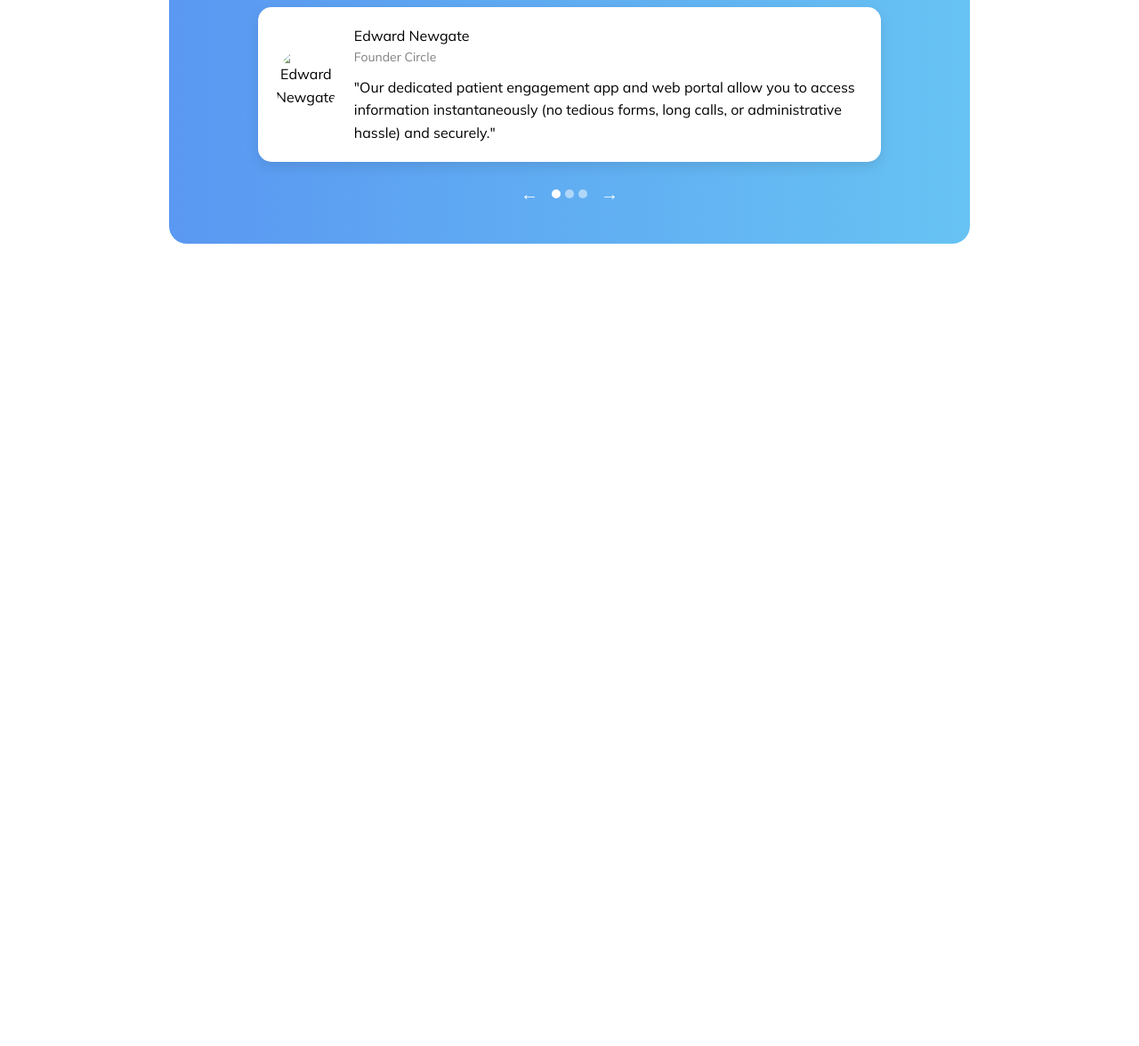
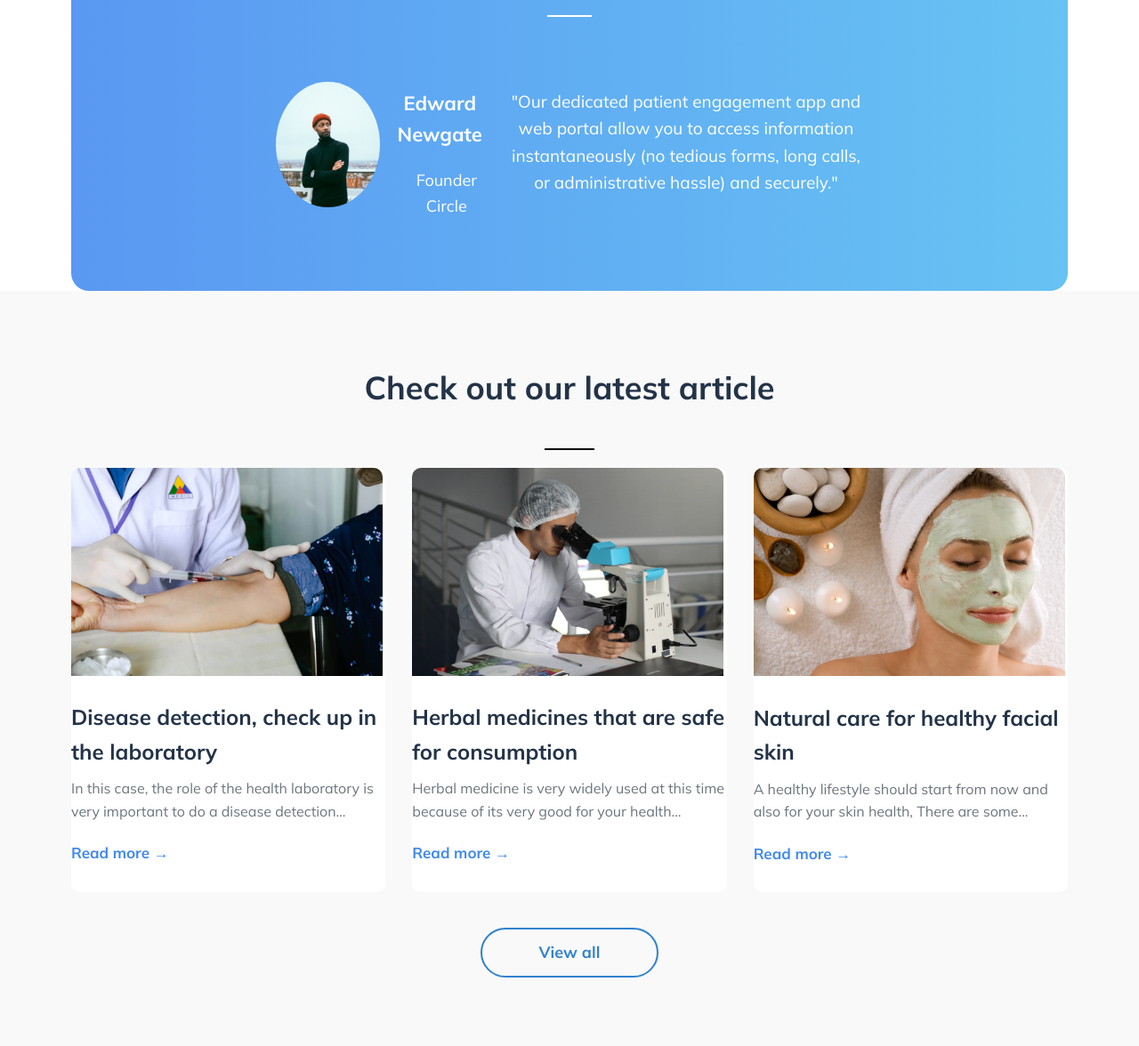
Before and after one commit to Guii-Script/HTML_Site_Medico, a plain HTML site: page index.html in a window 1280 px wide. Shown: the part 3264-4440 px from the top of the page at 89% size. Before the commit the page ends 3538 px from the top, so only its background shows below. Drawn offline with Linux system fonts and the light colour scheme.

Commit message:
Aprimoramentos no código, HTML e CSS

```diff
--- a/index.html
+++ b/index.html
@@ -45,28 +45,41 @@
           <div class="service-card">
             <img src="image/lupa.png" alt="Search doctor" />
             <h3>Search doctor</h3>
-            <p>Choose your doctor from thousands of specialist, general, and trusted hospitals</p>
+            <p>
+              Choose your doctor from thousands of specialist, general, and
+              trusted hospitals
+            </p>
           </div>
           <div class="service-card">
             <img src="image/remedio.png" alt="Online pharmacy" />
             <h3>Online pharmacy</h3>
-            <p>Buy  your medicines with our mobile application with a simple delivery system</p>
+            <p>
+              Buy your medicines with our mobile application with a simple
+              delivery system
+            </p>
           </div>
           <div class="service-card">
             <img src="image/celular.png" alt="Consultation" />
             <h3>Consultation</h3>
-            <p>Free consultation with our trusted doctors and get the best recomendations</p>
+            <p>
+              Free consultation with our trusted doctors and get the best
+              recomendations
+            </p>
           </div>
           <div class="service-card">
             <img src="image/prancheta.png" alt="Details info" />
             <h3>Details info</h3>
-            <p>Free consultation with our trusted doctors and get the best recomendations</p>
+            <p>
+              Free consultation with our trusted doctors and get the best
+              recomendations
+            </p>
           </div>
           <div class="service-card">
             <img src="image/kit_medico.png" alt="Emergency care" />
             <h3>Emergency care</h3>
-            <p>You can get 24/7 urgent care for yourself or your children and your
-              lovely family
+            <p>
+              You can get 24/7 urgent care for yourself or your children and
+              your lovely family
             </p>
           </div>
           <div class="service-card">
@@ -82,13 +95,18 @@
 
       <div class="container">
         <div class="image-content">
-          <img class="img_segunda" src="image/segunda_ilustracao.png" alt="Saúde Virtual" />
+          <img
+            class="img_segunda"
+            src="image/segunda_ilustracao.png"
+            alt="Saúde Virtual"
+          />
         </div>
         <div class="text-content">
           <h1 class="titulo-terceiro">Leading healthcare providers</h1>
           <p class="paragrafo-terceiro">
-            Trafalgar provides progressive, and affordable healthcare, accessible on mobile and online for everyone.
-            To us, it’s not just work. We take pride in the solutions we deliver
+            Trafalgar provides progressive, and affordable healthcare,
+            accessible on mobile and online for everyone. To us, it’s not just
+            work. We take pride in the solutions we deliver
           </p>
           <a href="#" class="btn-learn-more">Learn more</a>
         </div>
@@ -98,44 +116,112 @@
         <div class="text-content">
           <h1 class="titulo-quarto">Download our mobile apps</h1>
           <p class="paragrafo-quarto">
-            Our dedicated patient engagement app and
-            web portal allow you to access information instantaneously (no tedeous form, long calls,
-            or administrative hassle) and securely
+            Our dedicated patient engagement app and web portal allow you to
+            access information instantaneously (no tedeous form, long calls, or
+            administrative hassle) and securely
           </p>
-          <a href="#" class="btn_sem_borda">Download <span class="arrow">↓</span></a>
+          <a href="#" class="btn_sem_borda"
+            >Download <span class="arrow-download">↓</span></a
+          >
         </div>
         <div class="image-content">
-          <img class="img_terceira" src="image/terceira_ilustracao.png" alt="Saúde Virtual" />
+          <img class="img_terceira" src="image/terceira_ilustracao.png" alt="Saúde Virtual"/>
         </div>
       </div>
 
 
-      <div class="testimonial-section">
-        <h2>What our customer are saying</h2>
-        <div class="testimonial-container">
-            <div class="testimonial-card">
-                <img src="image/user.jpg" alt="Edward Newgate" class="user-image">
-                <div class="testimonial-content">
-                    <h3>Edward Newgate</h3>
-                    <p class="user-role">Founder Circle</p>
-                    <p class="testimonial-text">
+
+      <div class="testemunho-section">
+        <h2 class="testemunho-titulo">What our customer are saying</h2>
+        <hr>
+        <div class="testemunho-container">
+            <div class="testemunho-card">
+                <img src="image/foto_homem.png" alt="Edward Newgate" class="user-image">
+                <div class="testemunho-content">
+                    <div>
+                        <h3 class="testemunho-nome">Edward Newgate</h3>
+                        <p class="user-role">Founder Circle</p>
+                    </div>
+                    <p class="testemunho-text">
                         "Our dedicated patient engagement app and web portal allow you to access
                         information instantaneously (no tedious forms, long calls, or administrative hassle) and securely."
                     </p>
                 </div>
             </div>
-            <div class="testimonial-navigation">
-                <span class="arrow left">←</span>
-                <div class="dots">
-                    <span class="dot active"></span>
-                    <span class="dot"></span>
-                    <span class="dot"></span>
-                </div>
-                <span class="arrow right">→</span>
+        </div>
+      </div>
+
+
+
+
+
+    <section class="articles">
+      <div class="articles-container">
+          <h2>Check out our latest article</h2>
+          <hr>
+          <div class="article-grid">
+              <div class="article-card">
+                  <img src="image/foto_sangue.png" alt="Disease detection, check up in the laboratory">
+                  <h3>Disease detection, check up in the laboratory</h3>
+                  <p>In this case, the role of the health laboratory is very important to do a disease detection...</p>
+                  <a href="#" class="read-more">Read more →</a>
+              </div>
+              <div class="article-card">
+                  <img src="image/foto_analise.png" alt="Herbal medicines that are safe for consumption">
+                  <h3>Herbal medicines that are safe for consumption</h3>
+                  <p>Herbal medicine is very widely used at this time because of its very good for your health...</p>
+                  <a href="#" class="read-more">Read more →</a>
+              </div>
+              <div class="article-card">
+                  <img src="image/foto_mascara.png" alt="Natural care for healthy facial skin">
+                  <h3>Natural care for healthy facial skin</h3>
+                  <p>A healthy lifestyle should start from now and also for your skin health, There are some...</p>
+                  <a href="#" class="read-more">Read more →</a>
+              </div>
+          </div>
+          <a href="#" class="btn_sem_borda">View all</a>
+      </div>
+  </section>
+
+
+  <footer class="footer">
+    <div class="footer-container">
+        <div class="footer-logo">
+            <img src="image/logo_trafalgar.png" alt="Trafalgar Logo">
+            <p>Trafalgar provides progressive, and affordable healthcare, accessible on mobile and online for everyone</p>
+            <p>©Trafalgar PTY LTD 2020. All rights reserved</p>
+        </div>
+        <div class="footer-links">
+            <div class="footer-column">
+                <h4>Company</h4>
+                <ul>
+                    <li><a href="#">About</a></li>
+                    <li><a href="#">Testimonials</a></li>
+                    <li><a href="#">Find a doctor</a></li>
+                    <li><a href="#">Apps</a></li>
+                </ul>
+            </div>
+            <div class="footer-column">
+                <h4>Region</h4>
+                <ul>
+                    <li><a href="#">Indonesia</a></li>
+                    <li><a href="#">Singapore</a></li>
+                    <li><a href="#">Hongkong</a></li>
+                    <li><a href="#">Canada</a></li>
+                </ul>
+            </div>
+            <div class="footer-column">
+                <h4>Help</h4>
+                <ul>
+                    <li><a href="#">Help center</a></li>
+                    <li><a href="#">Contact support</a></li>
+                    <li><a href="#">Instructions</a></li>
+                    <li><a href="#">How it works</a></li>
+                </ul>
             </div>
         </div>
     </div>
-
-    </main>
+</footer>
+</main>
   </body>
 </html>
--- a/style.css
+++ b/style.css
@@ -177,7 +177,7 @@ body {
     height: 56px;
     width: 200px;
 }
-.btn_sem_borda .arrow {
+.btn_sem_borda .arrow-download {
     margin-left: 8px;
 }
 
@@ -288,62 +288,79 @@ body {
 
 
 
-.testimonial-section {
+.testemunho-section {
     text-align: center;
     background: linear-gradient(to right, #5A98F2, #67C3F3);
     color: white;
     padding: 40px;
     border-radius: 20px;
-    max-width: 900px;
+    max-width: 1120px;
     margin: auto;
 }
 
-.testimonial-section h2 {
-    font-size: 24px;
-    margin-bottom: 10px;
+.testemunho-titulo {
+    font-size: 36px;
+    margin-bottom: 20px;
 }
 
-.testimonial-container {
+.testemunho-section hr {
+    border: none;
+    border-top: 2px solid white;
+    width: 50px;
+    margin: 20px auto;
+}
+
+.testemunho-container {
     display: flex;
     flex-direction: column;
     align-items: center;
 }
 
-.testimonial-card {
+.testemunho-card {
     display: flex;
-    align-items: center;
-    background: white;
-    color: black;
+    align-items: center; /* Centraliza verticalmente */
     padding: 20px;
-    border-radius: 15px;
     max-width: 700px;
-    box-shadow: 0px 5px 15px rgba(0, 0, 0, 0.1);
     margin: 20px 0;
+    color: #FFFFFF;
 }
 
 .user-image {
-    width: 80px;
-    height: 80px;
+    width: 141px;
+    height: 141px;
     border-radius: 50%;
     margin-right: 20px;
     object-fit: cover;
+    max-width: 141px;
 }
 
-.testimonial-content {
-    text-align: left;
+.testemunho-content {
+    display: flex;
+    align-items: flex-start; /* Alinha o conteúdo no topo */
+}
+
+.testemunho-nome {
+    font-weight: bold;
+    font-size: 22px;
+    margin-right: 10px;
+    margin-top: 20px; /* Ajuste para alinhar com a imagem */
 }
 
 .user-role {
-    font-size: 14px;
-    color: gray;
+    font-size: 18px;
+    color: #FFFFFF;
+    margin-left: 5px;
+    margin-top: 20px; /* Ajuste para alinhar com a imagem */
 }
 
-.testimonial-text {
-    font-size: 16px;
-    margin-top: 10px;
+.testemunho-text {
+    font-size: 19px;
+    max-width: 420px;
+    margin-left: 20px;
+    margin-top: 20px; /* Ajuste para alinhar com a imagem */
 }
 
-.testimonial-navigation {
+.testemunho-navigation {
     display: flex;
     align-items: center;
     gap: 15px;
@@ -353,6 +370,11 @@ body {
     font-size: 20px;
     cursor: pointer;
     color: white;
+}
+
+.arrow-download {
+    font-size: 21px;
+    cursor: pointer;
 }
 
 .dots {
@@ -372,3 +394,131 @@ body {
 .dot.active {
     opacity: 1;
 }
+
+
+
+
+
+.articles {
+    text-align: center;
+    padding: 80px;
+    background-color: #f9f9f9;
+}
+
+.articles-container {
+    max-width: 1120px;
+    margin: 0 auto;
+}
+
+.articles h2 {
+    font-size: 36px;
+    margin-bottom: 40px;
+    font-weight: bold;
+}
+
+.articles hr {
+    border: none;
+    border-top: 2px solid #000000;
+    max-width: 56px;
+    margin: 20px auto;
+}
+
+.article-grid {
+    display: grid;
+    grid-template-columns: repeat(3, 1fr);
+    gap: 30px;
+    margin-bottom: 40px;
+}
+
+.article-card {
+    background: #fff;
+    padding-bottom: 30px;
+    border-radius: 10px;
+    text-align: left;
+}
+
+.article-card img {
+    width: 100%;
+    max-width: 350px; /* Ajuste a altura conforme necessário */
+    object-fit: cover;
+    border-radius: 10px 10px 0px 0px;
+    margin-bottom: 20px;
+}
+
+.article-card h3 {
+    font-size: 24px;
+    margin-bottom: 10px;
+    font-weight: bold;
+}
+
+.article-card p {
+    font-size: 16px;
+    color: #6C757D;
+    margin-bottom: 20px;
+}
+
+.read-more{
+    color: #4089ED;
+    text-decoration: none;
+    font-size: 17px;
+    font-weight: bold;
+}
+
+
+
+.footer {
+    background: linear-gradient(to right, #5A98F2, #67C3F3);
+    color: white;
+    padding: 80px 0;
+}
+
+.footer-container {
+    max-width: 1120px;
+    margin: 0 auto;
+    display: flex;
+    justify-content: space-between;
+}
+
+.footer-logo img {
+    width: 150px; /* Ajuste o tamanho do logo conforme necessário */
+    margin-bottom: 20px;
+}
+
+.footer-logo p {
+    font-size: 16px;
+    line-height: 1.6;
+    margin-bottom: 10px;
+}
+
+.footer-links {
+    display: flex;
+}
+
+.footer-column {
+    margin-left: 80px; /* Espaço entre as colunas */
+}
+
+.footer-column h4 {
+    font-size: 20px;
+    margin-bottom: 20px;
+}
+
+.footer-column ul {
+    list-style: none;
+    padding: 0;
+}
+
+.footer-column li {
+    margin-bottom: 10px;
+}
+
+.footer-column a {
+    color: white;
+    text-decoration: none;
+    font-size: 16px;
+    transition: color 0.3s;
+}
+
+.footer-column a:hover {
+    color: #ddd;
+}
```
